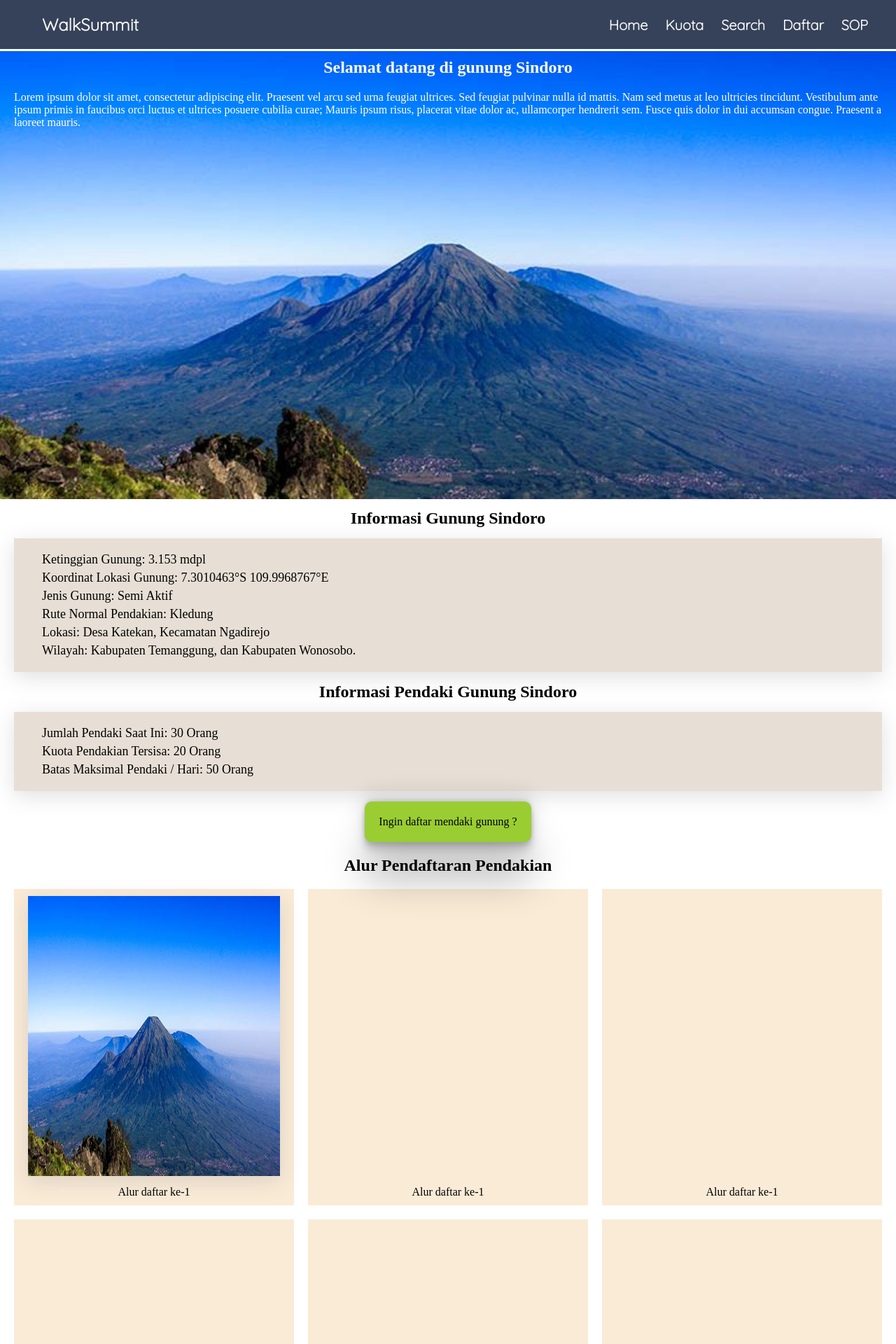
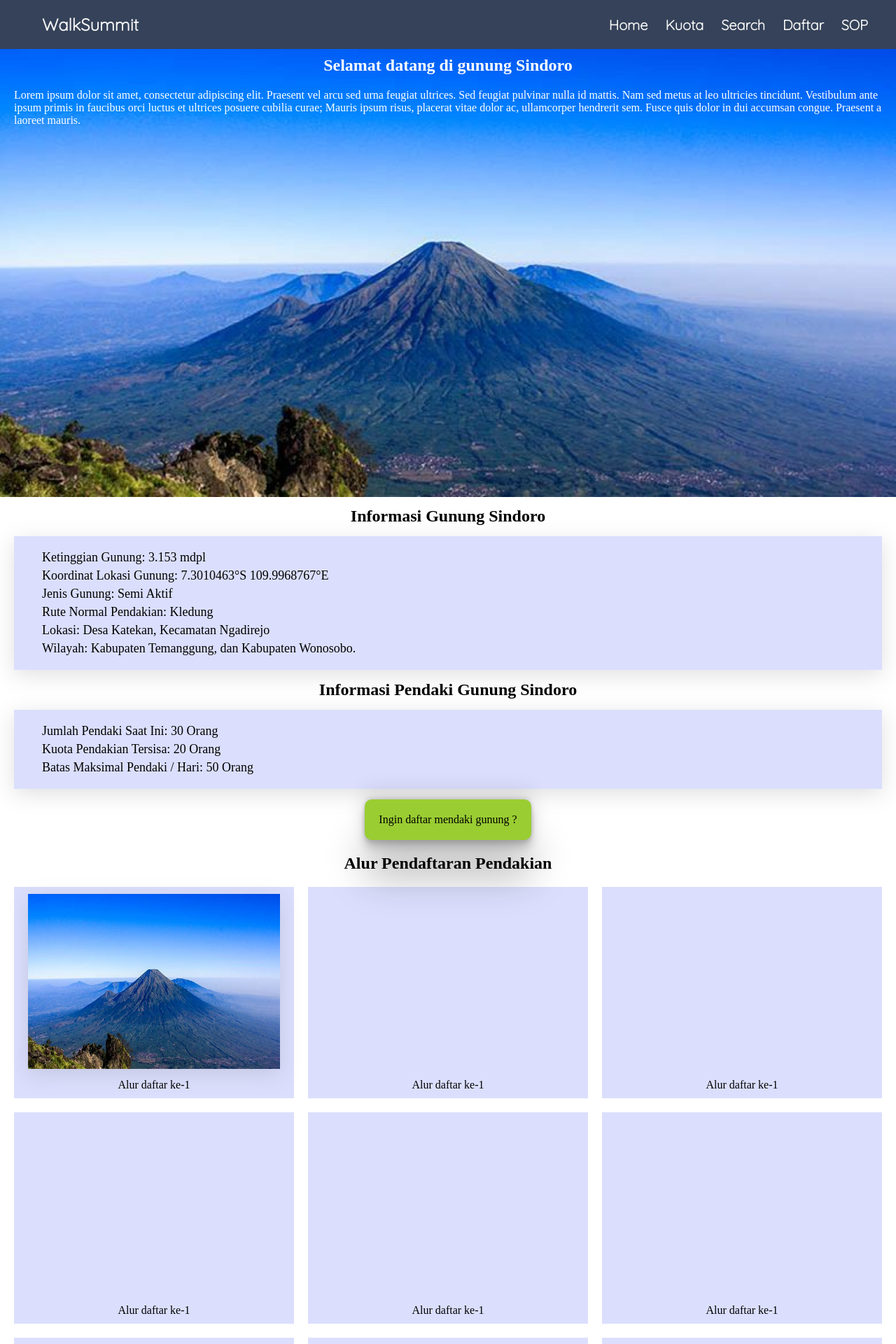
Before and after one commit to Septian182000/walksummit-fe, a Vue app: page / in a window 1280 px wide. Shown: the top 1920 px of the page at 70% size. Built offline with nearby package versions, Linux system fonts and the light colour scheme; a web font is replaced by a local one.

Commit message:
Memperbaiki thema menjadi biru pada semua halaman

```diff
--- a/src/App.vue
+++ b/src/App.vue
@@ -146,7 +146,7 @@ header {
       flex-direction: column;
       justify-content: center;
       align-items: center;
-      background-color: #5e5a5a;
+      background-color: #354259;
 
       width: 50%;
       gap: 25px;
--- a/src/components/FormBiodata.vue
+++ b/src/components/FormBiodata.vue
@@ -86,7 +86,7 @@ form {
   flex-direction: column;
   padding: 10px 20px;
   border-radius: 10px;
-  background-color: #e7dfd5;
+  background-color: #DBDFFD;
   input {
     padding: 5px;
     border-radius: 10px;
--- a/src/views/DaftarView.vue
+++ b/src/views/DaftarView.vue
@@ -23,9 +23,6 @@ function addForm() {
   });
 }
 
-function checkForms(){
-  console.log(forms)
-}
 </script>
 
 <template>
@@ -38,6 +35,13 @@ function checkForms(){
         <input class="input-berangkat" type="date" />
         <label for="">Tanggal Pulang</label>
         <input class="input-pulang" type="date" />
+        <label for="">Pilih Jalur</label>
+        <select name="jalur" id="jalur">
+          <option value="jalur1">jalur1</option>
+          <option value="jalur2">jalur2</option>
+          <option value="jalur3">jalur3</option>
+          <option value="jalur4">jalur4</option>
+        </select>
       </form>
     </div>
     <h2>Biodata Pendaki</h2>
@@ -54,10 +58,10 @@ main {
   display: flex;
   flex-direction: column;
   padding: 10px 20px;
-  margin-top: 84px;
+  margin-top: 80px;
   gap: 10px;
   .tanggal-container {
-    background-color: antiquewhite;
+    background-color: #DBDFFD;
     border-radius: 10px;
     form {
       display: flex;
@@ -65,6 +69,9 @@ main {
       flex-direction: column;
       padding: 10px 20px;
       input {
+        padding: 5px;
+      }
+      select{
         padding: 5px;
       }
     }
@@ -97,7 +104,7 @@ main {
     }
   }
   button {
-    background-color: rgb(141, 220, 141);
+    background-color: rgb(189, 209, 255);
     color: #050b38;
     padding: 10px;
     border-radius: 10px;
@@ -127,7 +134,7 @@ main {
 }
 @media only screen and (min-width: 1020px) {
   main {
-    margin-top: 73px;
+    margin-top: 70px;
     .biodata-container {
       grid-template-columns: repeat(2, 1fr);
     }
--- a/src/views/HomeView.vue
+++ b/src/views/HomeView.vue
@@ -143,7 +143,7 @@
 main {
   width: 100%;
   height: 100vh;
-  margin-top: 84px;
+  margin-top: 80px;
   #hero {
     position: relative;
     z-index: -2;
@@ -181,7 +181,7 @@ main {
       flex-direction: column;
       gap: 5px;
       font-size: 18px;
-      background-color: #e7dfd5;
+      background-color: #DBDFFD;
       box-shadow: rgba(100, 100, 111, 0.2) 0px 7px 29px 0px;
     }
     .informasi-pendaki-gunung {
@@ -191,7 +191,7 @@ main {
       flex-direction: column;
       gap: 5px;
       font-size: 18px;
-      background-color: #e7dfd5;
+      background-color: #DBDFFD;
       box-shadow: rgba(100, 100, 111, 0.2) 0px 7px 29px 0px;
     }
     .container {
@@ -257,13 +257,13 @@ main {
         align-items: center;
         padding: 10px 20px;
         gap: 10px;
-        background-color: antiquewhite;
+        background-color: #DBDFFD;
         picture {
           img {
             width: 100%;
-            min-height: 400px;
+            min-height: 250px;
             max-width: 700px;
-            max-height: 700px;
+            max-height: 400px;
             background-color: #9d9a9a;
             box-shadow: rgba(100, 100, 111, 0.2) 0px 7px 29px 0px;
           }
@@ -285,11 +285,11 @@ main {
       align-items: center;
       gap: 10px;
       picture {
-        background-color: antiquewhite;
+        background-color: rgb(236, 237, 254);
         padding: 20px;
         img {
           width: 100%;
-          height: 400px;
+          height: 300px;
           background-color: #9d9a9a;
         }
       }
@@ -312,7 +312,7 @@ main {
 }
 @media only screen and (min-width: 1020px) {
   main {
-    margin-top: 73px;
+    margin-top: 70px;
     #alur-daftar-pendaki {
       .alur-daftar-container {
         grid-template-columns: repeat(3, 1fr);
--- a/src/views/SearchView.vue
+++ b/src/views/SearchView.vue
@@ -33,7 +33,7 @@ main {
   display: flex;
   flex-direction: column;
   padding: 10px 20px;
-  margin-top: 84px;
+  margin-top: 80px;
   gap: 10px;
   h2 {
     display: flex;
@@ -73,7 +73,7 @@ main {
     }
 
     .btn-white {
-      background-color: rgb(198, 190, 100);
+      background-color: rgb(146, 198, 254);
       color: #ffff;
     }
 
@@ -83,9 +83,9 @@ main {
     flex-direction: column;
     gap: 20px;
     #list-grup {
-      background-color: antiquewhite;
       padding: 10px;
       border-radius: 10px;
+      background-color: #DBDFFD;
       box-shadow: rgba(50, 50, 93, 0.25) 0px 13px 27px -5px,
         rgba(0, 0, 0, 0.3) 0px 8px 16px -8px;
       font-size: medium;
@@ -97,7 +97,7 @@ main {
 }
 @media only screen and (min-width: 1020px) {
   main {
-    margin-top: 73px;
+    margin-top: 70px;
   }
 }
 @media only screen and (min-width: 1200px) {
--- a/src/views/SopView.vue
+++ b/src/views/SopView.vue
@@ -56,7 +56,7 @@
 <style scoped lang="scss">
 @import url('https://fonts.googleapis.com/css2?family=Lobster&family=Ms+Madi&family=Quicksand:wght@300&family=Rock+Salt&display=swap');
 main{
-  margin-top: 84px;
+  margin-top: 80px;
   padding: 20px;
   .header{
     h1{
```
